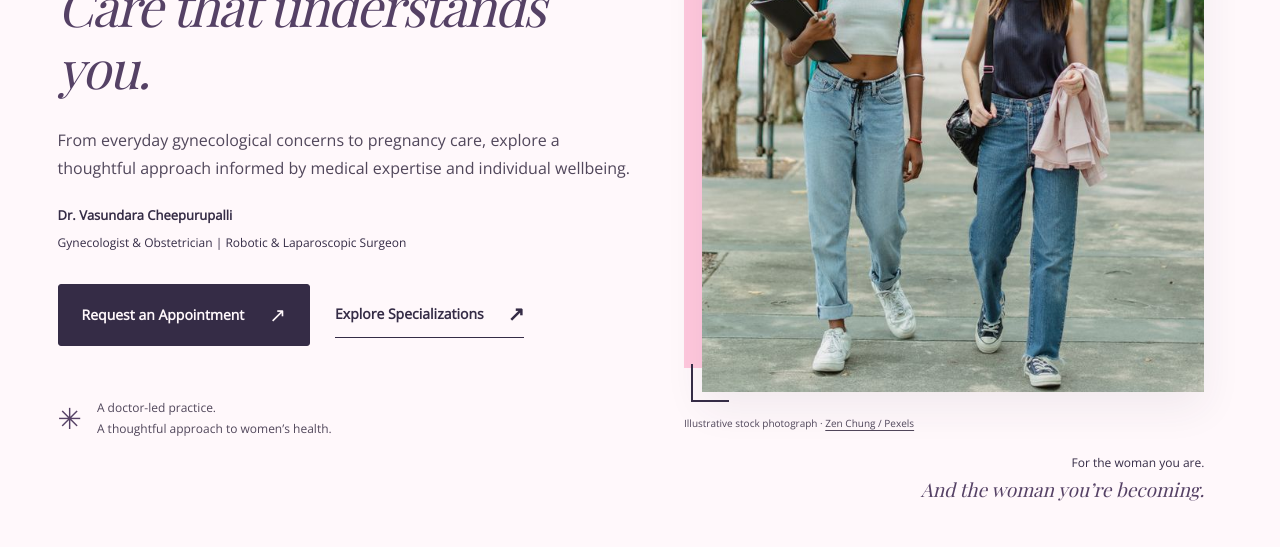
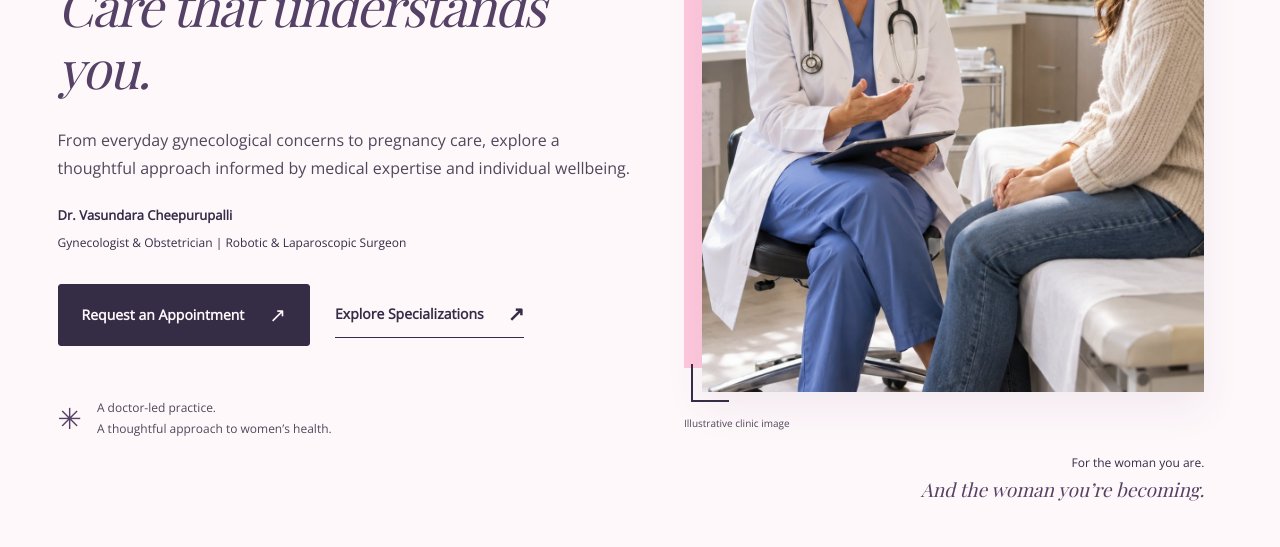
Before and after one commit to reddyprasadkv-sunsolv/drvasundara, an Astro site: page / in a window 1280 px wide. Shown: the part 405-952 px from the top of the page. Built offline with nearby package versions, Linux system fonts and the light colour scheme; Astro itself is replaced by a stand-in of ours.

Commit message:
Replace homepage hero with supplied clinic conversation image

```diff
--- a/src/components/medical/HeroWellness.astro
+++ b/src/components/medical/HeroWellness.astro
@@ -1,13 +1,13 @@
 ---
 import { Image } from 'astro:assets';
-import wellness from '../../assets/hero-wellness.jpg';
+import wellness from '../../assets/hero-clinic.jpg';
 ---
 
 <figure class="wellness-visual">
   <div class="wellness-image-frame">
     <Image
       src={wellness}
-      alt="Two women chatting while walking along a tree-lined path"
+      alt="Illustrative scene of a doctor speaking with a woman in a bright clinic"
       width={800}
       height={1000}
       fit="cover"
@@ -19,14 +19,5 @@ import wellness from '../../assets/hero-wellness.jpg';
     />
     <span class="wellness-corner" aria-hidden="true"></span>
   </div>
-  <figcaption class="wellness-credit">
-    Illustrative stock photograph ·{' '}
-    <a
-      href="https://www.pexels.com/photo/cheerful-diverse-women-walking-along-alley-5538026/"
-      target="_blank"
-      rel="noopener noreferrer"
-    >
-      Zen Chung / Pexels<span class="sr-only"> (opens a new tab)</span>
-    </a>
-  </figcaption>
+  <figcaption class="wellness-credit">Illustrative clinic image</figcaption>
 </figure>
```
Also changed, not shown: .github/pages-deployment-request.json, src/assets/hero-clinic.jpg (added).
